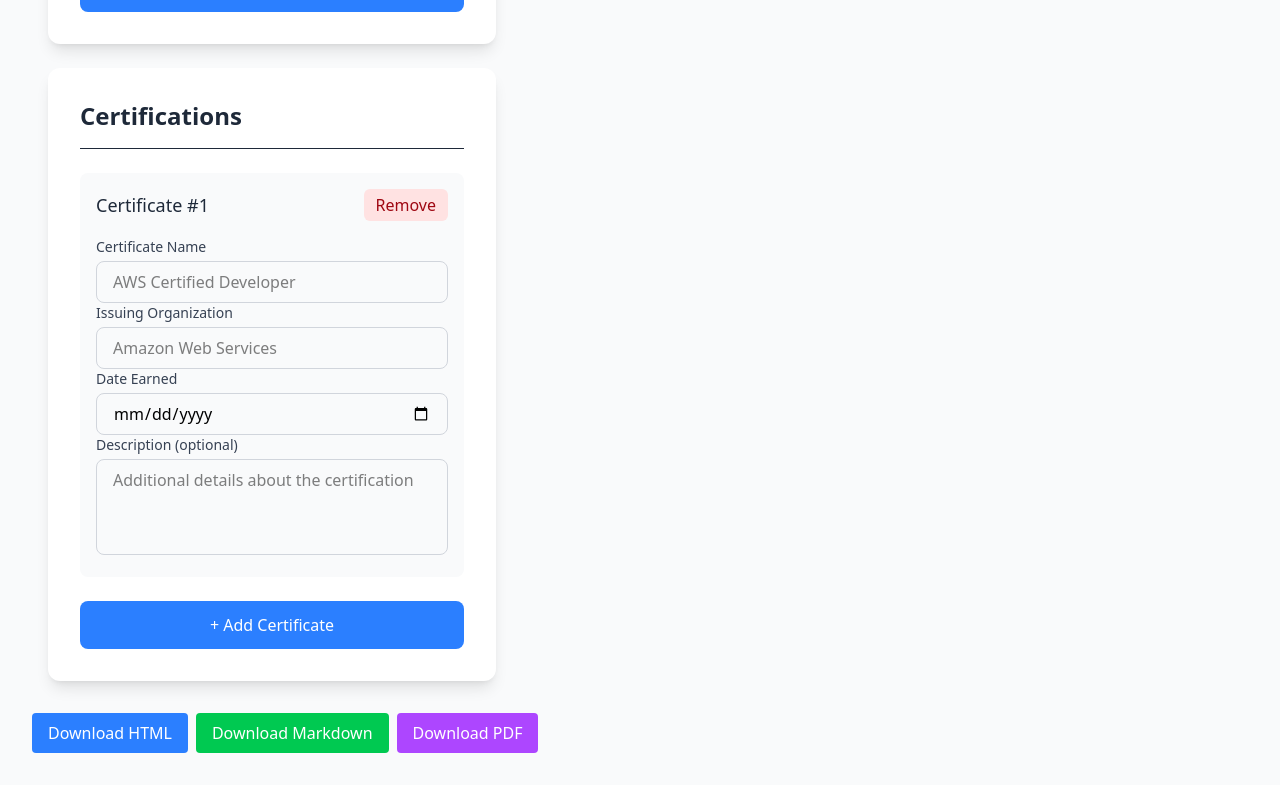
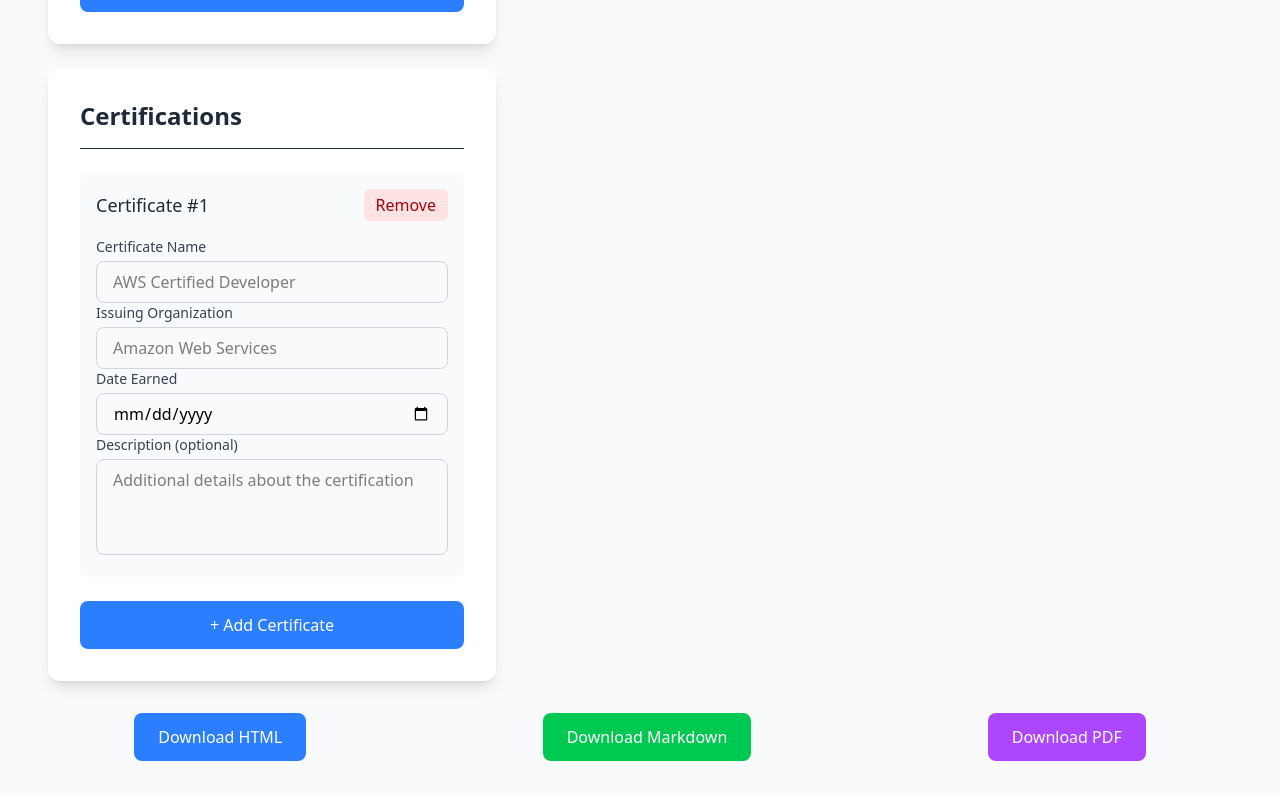
Before and after one commit to AyKrimino/resume-generator, a Next.js app in the folder frontend/: page / in a window 1280 px wide. Shown: the part 3032-3825 px from the top of the page. Built offline with nearby package versions, Linux system fonts and the light colour scheme; no server answers.

Commit message:
feat(frontend): enhance styles for download buttons section

```diff
--- a/frontend/src/app/page.tsx
+++ b/frontend/src/app/page.tsx
@@ -168,25 +168,25 @@ export default function Home() {
             />
           </div>
         </div>
-        <div className="mt-4">
+        <div className="mt-4 flex justify-center lg:justify-around px-4 lg:px-0 gap-2 lg:gap-6">
           <button
             type="button"
             onClick={handleDownloadHtmlClick}
-            className="px-4 py-2 bg-blue-500 text-white rounded hover:bg-blue-600 cursor-pointer"
+            className="px-3 lg:px-6 py-2 lg:py-3 bg-blue-500 text-white font-medium rounded-lg hover:bg-blue-600 cursor-pointer transition-all delay-150 ease-in-out"
           >
             Download HTML
           </button>
           <button
             type="button"
             onClick={handleDownloadMarkdownClick}
-            className="px-4 py-2 bg-green-500 text-white rounded hover:bg-green-600 ml-2 cursor-pointer"
+            className="px-3 lg:px-6 py-2 lg:py-3 bg-green-500 text-white font-medium rounded-lg hover:bg-green-600 ml-2 cursor-pointer transition-all delay-150 ease-in-out"
           >
             Download Markdown
           </button>
           <button
             type="button"
             onClick={handleDownloadPDFClick}
-            className="px-4 py-2 bg-purple-500 text-white rounded hover:bg-purple-600 ml-2 cursor-pointer"
+            className="px-3 lg:px-6 py-2 lg:py-3 bg-purple-500 text-white font-medium rounded-lg hover:bg-purple-600 ml-2 cursor-pointer transition-all delay-150 ease-in-out"
           >
             Download PDF
           </button>
```
